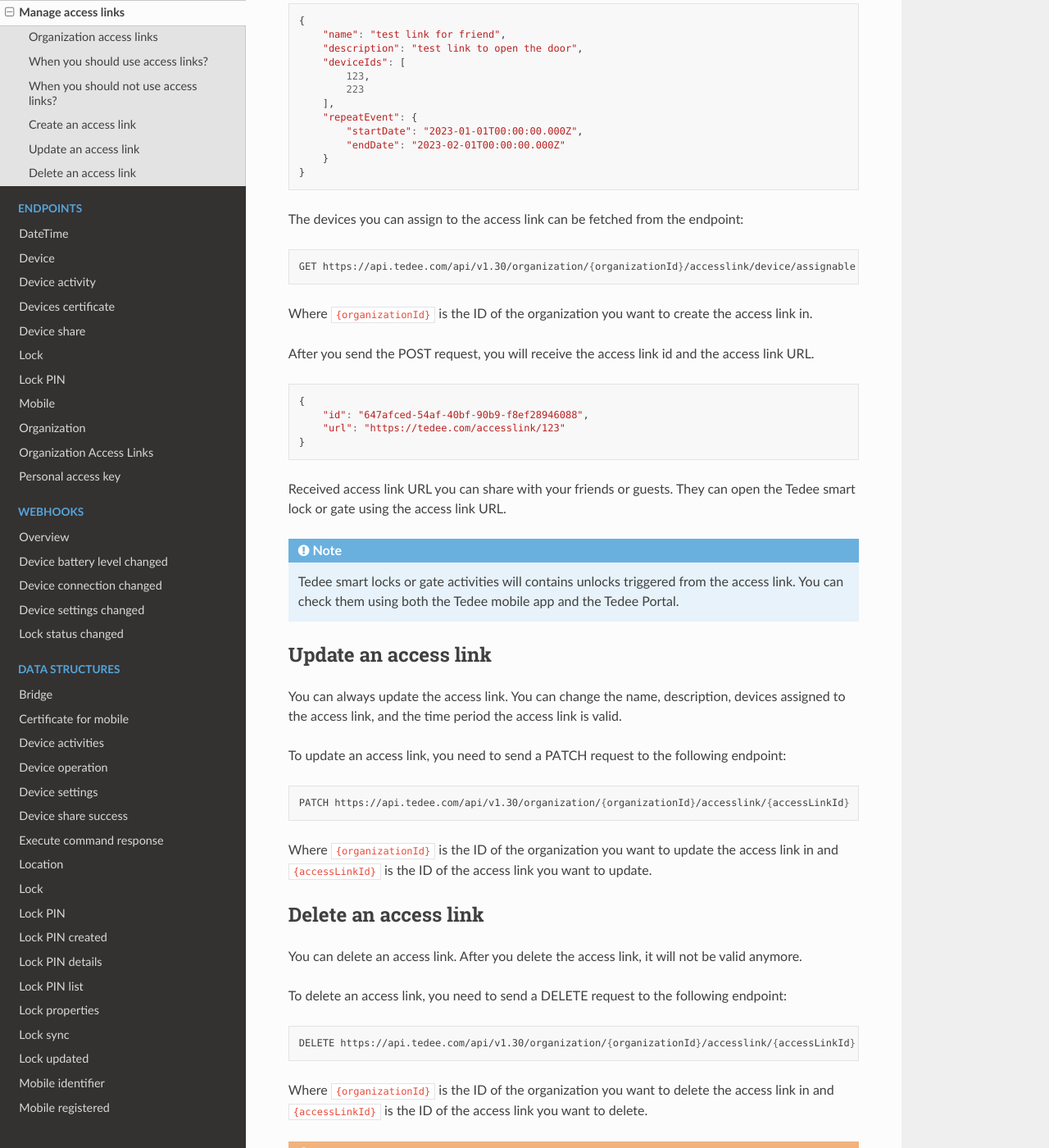
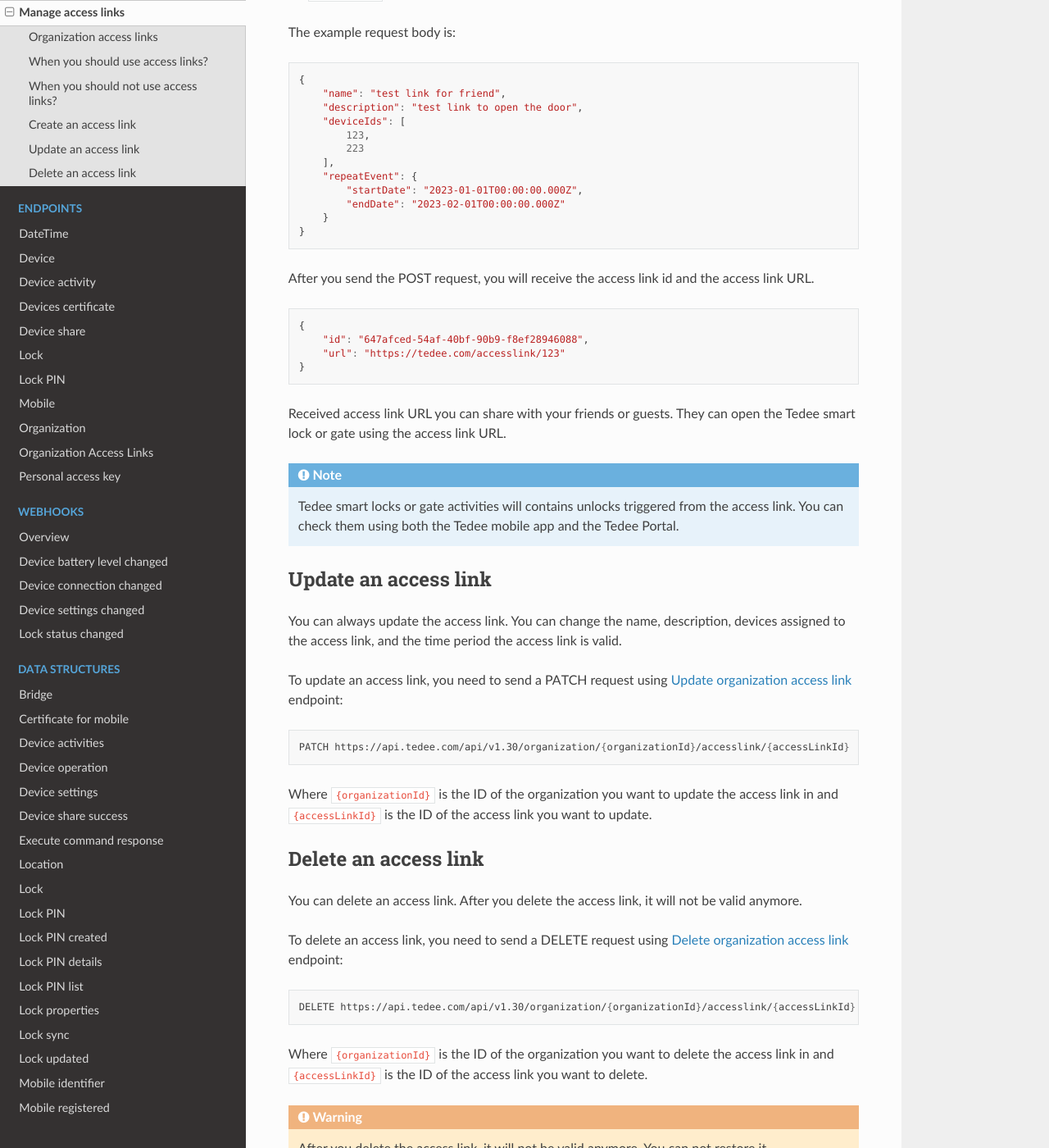
Before and after one commit to tedee-com/tedee-api-doc, a Sphinx documentation site: the page built from docs/source/howtos/manage-access-links.rst, in a window 1280 px wide and 1400 px high, scrolled down 1819 px. Shown: the whole window at 82% size. Built offline with Sphinx 7.4.7 and the Read the Docs theme 2.0.0, drawn with Linux system fonts in a browser that asks for light colours; pages that are not in the unit, such as notebooks, are missing from menus; some of the changed text lies outside the part shown.

Commit message:
How to manage access links improvement (#109)
Co-authored-by: Kamil <kamil.lucyszyn@tedee.com>

```diff
--- a/docs/source/howtos/manage-access-links.rst
+++ b/docs/source/howtos/manage-access-links.rst
@@ -37,13 +37,15 @@ You can create an access link from the Tedee Portal. Hovewer, this tutorial will
 
 Firstly, you need to find an organization you want to create the access link in.
 
+Use :doc:`Get organization <../endpoints/organization/get-all>` endpoint:
+
 .. code-block:: sh
 
     GET |apiUrl|/api/|apiVersion|/organization
 
 As a result you will get a list of organizations you administer. You can find the organization you want to create the access link in.
 
-To create an access link, you need to send a POST request to the following endpoint:
+To create an access link, you need to send a POST request using :doc:`Create organization access link <../endpoints/organizationaccesslinks/create>` endpoint:
 
 .. code-block:: sh
 
@@ -75,14 +77,6 @@ The example request body is:
             }
         }
 
-The devices you can assign to the access link can be fetched from the endpoint:
-
-.. code-block:: sh
-
-    GET |apiUrl|/api/|apiVersion|/organization/{organizationId}/accesslink/device/assignable
-
-Where ``{organizationId}`` is the ID of the organization you want to create the access link in.
-
 After you send the POST request, you will receive the access link id and the access link URL.
 
 .. code-block:: js
@@ -102,7 +96,7 @@ Update an access link
 
 You can always update the access link. You can change the name, description, devices assigned to the access link, and the time period the access link is valid.
 
-To update an access link, you need to send a PATCH request to the following endpoint:
+To update an access link, you need to send a PATCH request using :doc:`Update organization access link <../endpoints/organizationaccesslinks/update>` endpoint:
 
 .. code-block:: sh
 
@@ -115,7 +109,7 @@ Delete an access link
 
 You can delete an access link. After you delete the access link, it will not be valid anymore.
 
-To delete an access link, you need to send a DELETE request to the following endpoint:
+To delete an access link, you need to send a DELETE request using :doc:`Delete organization access link <../endpoints/organizationaccesslinks/delete>` endpoint:
 
 .. code-block:: sh
 
```
